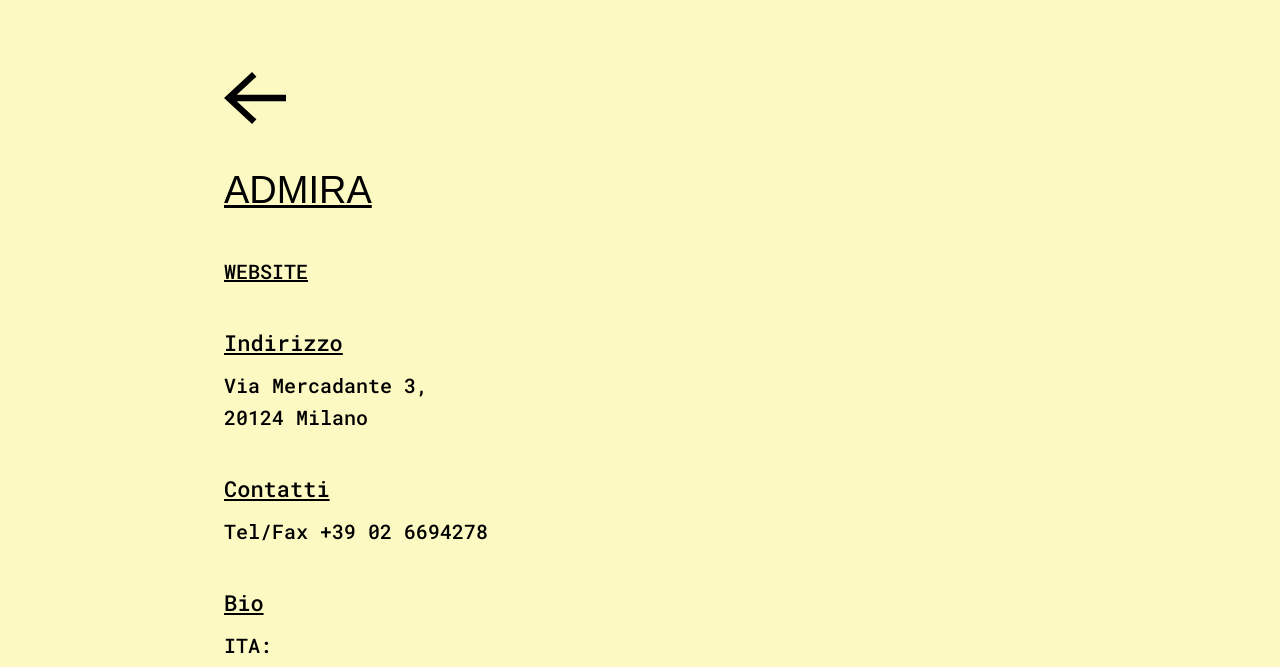
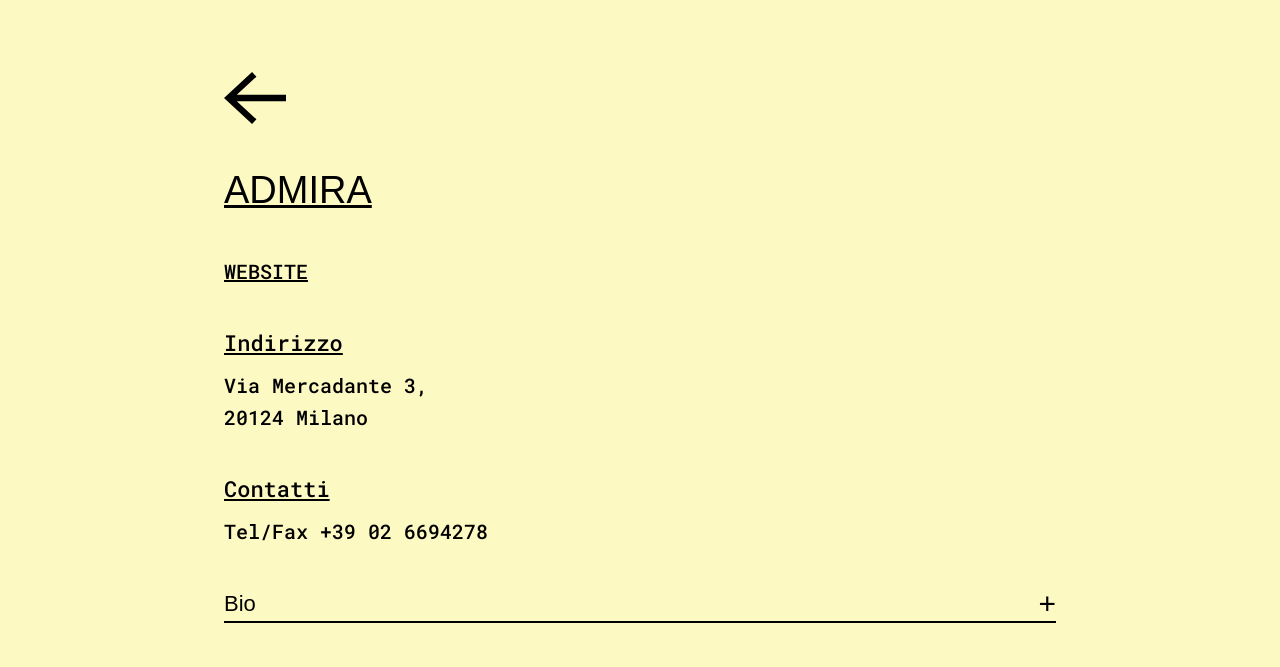
Before and after one commit to giopunt/DAAM, a Gatsby site: page /admira-photography in a window 1280 px wide. Shown: the top 667 px of the page. Built offline with nearby package versions, Linux system fonts and the light colour scheme; Gatsby itself is replaced by a stand-in of ours; a web font is replaced by a local one.

Commit message:
Make bio expandable

```diff
--- a/src/templates/gallery.js
+++ b/src/templates/gallery.js
@@ -14,6 +14,15 @@ import arrowIcon from "../images/left-arrow.svg"
 const GalleryMap = loadable(() => import('../components/gallery-map'))
 
 class Gallery extends React.Component {
+  state = {
+    expandBio: false
+  }
+
+  expandBio = () => {
+    this.setState({
+      expandBio: !this.state.expandBio
+    })
+  }
 
   render() {
     const node = this.props.data.markdownRemark
@@ -53,8 +62,13 @@ class Gallery extends React.Component {
             </section>}
 
             {bio && <section className={styles.section}>
-              <h3 className={styles.subtitle}>Bio</h3>
-              <ReactMarkdown source={bio} escapeHtml={true} parserOptions={{ commonmark: true }} />
+              <button onClick={this.expandBio} className={styles.bioBtn}>
+                Bio
+                {this.state.expandBio ? <div className={styles.minus} >–</div> : <div className={styles.plus}>+</div>}
+              </button>
+              { this.state.expandBio &&
+                <ReactMarkdown source={bio} escapeHtml={true} parserOptions={{ commonmark: true }} />
+              }
             </section>}
           </main>
 
--- a/src/templates/gallery.module.css
+++ b/src/templates/gallery.module.css
@@ -59,3 +59,24 @@
   padding: 20px;
   color: #000;
 }
+
+.bioBtn {
+  border: 0px;
+  border-radius: 0;
+  appearance: none;
+  background-color: #fdf9c3;
+  display: block;
+  text-align: left;
+  font-size: 22px;
+  width: 100%;
+  padding: 0;
+  border-bottom: 2px solid;
+  margin-bottom: 10px;
+  display: flex;
+  justify-content: space-between;
+  align-items: center;
+}
+
+.minus, .plus {
+  font-size: 30px;
+}
```
